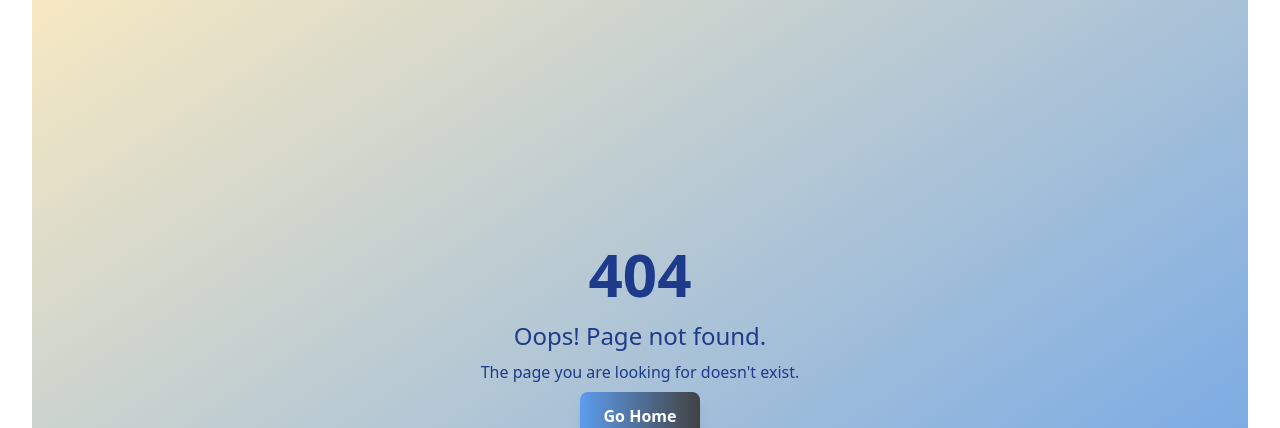
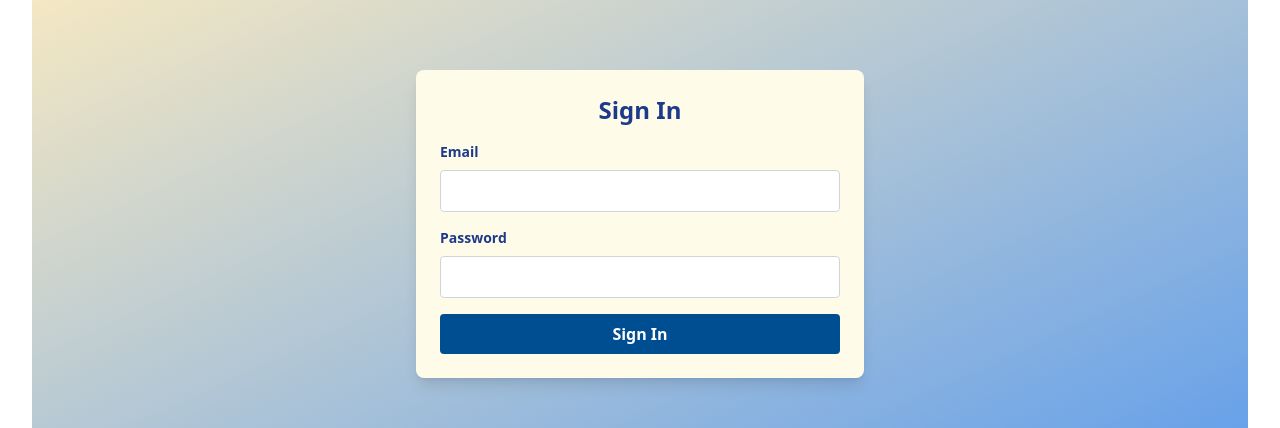
Before and after one commit to alimransahin/SwiftCar-frontend, a React (Vite) app: page /signin in a window 1280 px wide. Shown: the part 270-698 px from the top of the page. Built offline with nearby package versions, Linux system fonts and the light colour scheme.

Commit message:
sign in successfyll

```diff
--- a/package.json
+++ b/package.json
@@ -29,6 +29,8 @@
   },
   "devDependencies": {
     "@eslint/js": "^9.9.0",
+    "@types/jwt-decode": "^3.1.0",
+    "@types/node": "^22.5.5",
     "@types/react": "^18.3.3",
     "@types/react-dom": "^18.3.0",
     "@types/react-slick": "^0.23.13",
--- a/src/App.tsx
+++ b/src/App.tsx
@@ -7,7 +7,12 @@ const App = () => {
   return (
     <div className="min-h-screen w-full">
       <MainLayout />
-      <ToastContainer position="top-center" theme="colored" />
+      <ToastContainer
+        position="top-center"
+        theme="colored"
+        autoClose={2000}
+        pauseOnHover={false}
+      />
     </div>
   );
 };
--- a/src/components/Navbar.tsx
+++ b/src/components/Navbar.tsx
@@ -1,9 +1,10 @@
-import { ShoppingCart, Menu, X, Heart } from "lucide-react";
+import { Menu, X } from "lucide-react";
 import { useState } from "react";
 import { Link } from "react-router-dom";
 import { useAppSelector } from "../redux/hooks";
 
 const Header = () => {
+  const token = localStorage.getItem("accessToken");
   const menu = [
     { name: "Home", link: "/" },
     // { name: "Products", link: "/products" },
@@ -18,7 +19,6 @@ const Header = () => {
     setIsMenuOpen(!isMenuOpen);
   };
 
-  const cartItems = useAppSelector((store) => store.cart.products);
   return (
     <header className="bg-gradient-to-r from-primary via-blue-400 to-accent text-white rounded-sm px-3">
       <nav className="container mx-auto flex items-center justify-between space-x-10 py-2 md:py-4 ">
@@ -57,7 +57,7 @@ const Header = () => {
           <li className="relative">
             <Link
               className=" p-1 inline-block border-b-4 border-transparent  hover:border-white transition duration-500 text-lg font-bold text-center"
-              to={"/cart"}
+              to={"/signin"}
             >
               Log In
             </Link>
@@ -65,7 +65,7 @@ const Header = () => {
           <li className="relative">
             <Link
               className=" p-1 inline-block border-b-4 border-transparent  hover:border-white transition duration-500 text-lg font-bold text-center"
-              to={"/cart"}
+              to={"/signup"}
             >
               Sing Up
             </Link>
--- /dev/null
+++ b/src/pages/SignIn.tsx
@@ -0,0 +1,84 @@
+import React from "react";
+import { useDispatch, useSelector } from "react-redux";
+import { RootState } from "../redux/store";
+import { setFormField } from "../redux/features/authSlice";
+import { useSigninMutation } from "../redux/api/authApi";
+import { toast } from "react-toastify";
+import { useNavigate } from "react-router-dom";
+
+const SignIn = () => {
+  const dispatch = useDispatch();
+  const formData = useSelector((state: RootState) => state.auth);
+  const navigate = useNavigate();
+
+  // Hook for the signup mutation
+  const [signin, { isLoading }] = useSigninMutation();
+
+  const handleChange = (
+    e: React.ChangeEvent<HTMLInputElement | HTMLSelectElement>
+  ) => {
+    const { name, value } = e.target;
+    dispatch(setFormField({ field: name as keyof typeof formData, value }));
+  };
+
+  const handleSubmit = async (e: React.FormEvent) => {
+    e.preventDefault();
+
+    try {
+      const response = await signin(formData).unwrap();
+      localStorage.setItem("accessToken", response.token);
+      toast.success("Sign In successful!");
+      navigate("/");
+    } catch (err: any) {
+      console.log(err);
+      toast.error(err?.data?.message);
+    }
+  };
+
+  return (
+    <div className="bg-gradient-to-br from-[#f8bf304d] to-primary text-blue-900 text-center flex items-center justify-center py-16">
+      <form
+        onSubmit={handleSubmit}
+        className="bg-yellow-50 p-6 rounded-lg shadow-lg w-full max-w-md my-16 text-start"
+      >
+        <h2 className="text-2xl font-bold mb-4 text-center">Sign In</h2>
+
+        {/* Email */}
+        <div className="mb-4">
+          <label className="block text-sm font-semibold mb-2">Email</label>
+          <input
+            type="email"
+            name="email"
+            value={formData.email}
+            onChange={handleChange}
+            className="w-full p-2 border border-gray-300 rounded"
+            required
+          />
+        </div>
+
+        {/* Password */}
+        <div className="mb-4">
+          <label className="block text-sm font-semibold mb-2">Password</label>
+          <input
+            type="password"
+            name="password"
+            value={formData.password}
+            onChange={handleChange}
+            className="w-full p-2 border border-gray-300 rounded"
+            required
+          />
+        </div>
+
+        <button
+          type="submit"
+          className="w-full bg-[#004e92] text-white font-bold py-2 px-4 rounded hover:bg-[#003b73]"
+          disabled={isLoading}
+        >
+          {isLoading ? "Submitting..." : "Sign In"}
+        </button>
+      </form>
+    </div>
+  );
+};
+
+export default SignIn;
--- a/src/pages/SignUp.tsx
+++ b/src/pages/SignUp.tsx
@@ -1,11 +1,19 @@
-import React from "react";
+import React, { useState } from "react";
 import { useDispatch, useSelector } from "react-redux";
 import { RootState } from "../redux/store";
 import { setFormField } from "../redux/features/authSlice";
+import { useSignupMutation } from "../redux/api/authApi";
+import { toast } from "react-toastify";
+import { useNavigate } from "react-router-dom";
 
 const Signup = () => {
   const dispatch = useDispatch();
   const formData = useSelector((state: RootState) => state.auth);
+  const [passwordError, setPasswordError] = useState<string>("");
+  const navigate = useNavigate();
+
+  // Hook for the signup mutation
+  const [signup, { isLoading }] = useSignupMutation();
 
   const handleChange = (
     e: React.ChangeEvent<HTMLInputElement | HTMLSelectElement>
@@ -14,17 +22,33 @@ const Signup = () => {
     dispatch(setFormField({ field: name as keyof typeof formData, value }));
   };
 
-  const handleSubmit = (e: React.FormEvent) => {
+  const handleSubmit = async (e: React.FormEvent) => {
     e.preventDefault();
-    console.log("Form submitted:", formData);
-    // Dispatch signup or save action here
+
+    // Check if passwords match
+    if (formData.password !== formData.cpassword) {
+      setPasswordError("Password and Confirm Password not matched");
+      return;
+    }
+
+    setPasswordError("");
+
+    const { cpassword, ...submittedData } = formData;
+
+    try {
+      await signup(submittedData).unwrap();
+      toast.success("Signup successful!");
+      navigate("/signin");
+    } catch (err: any) {
+      toast.error(err?.data?.message);
+    }
   };
 
   return (
-    <div className="   bg-gradient-to-br from-[#f8bf304d] to-primary text-blue-900 text-center flex items-center justify-center min-h-screen ">
+    <div className="bg-gradient-to-br from-[#f8bf304d] to-primary text-blue-900 text-center flex items-center justify-center min-h-screen">
       <form
         onSubmit={handleSubmit}
-        className="bg-yellow-50 p-6 rounded-lg shadow-lg w-full max-w-md my-16"
+        className="bg-yellow-50 p-6 rounded-lg shadow-lg w-full max-w-md my-16 text-start"
       >
         <h2 className="text-2xl font-bold mb-4 text-center">Sign Up</h2>
 
@@ -82,6 +106,24 @@ const Signup = () => {
           />
         </div>
 
+        {/* Confirm Password */}
+        <div className="mb-4">
+          <label className="block text-sm font-semibold mb-2">
+            Confirm Password
+          </label>
+          <input
+            type="password"
+            name="cpassword"
+            value={formData.cpassword}
+            onChange={handleChange}
+            className="w-full p-2 border border-gray-300 rounded"
+            required
+          />
+          {passwordError && (
+            <p className="text-red-500 text-sm mt-2">{passwordError}</p>
+          )}
+        </div>
+
         {/* Phone */}
         <div className="mb-4">
           <label className="block text-sm font-semibold mb-2">Phone</label>
@@ -109,8 +151,9 @@ const Signup = () => {
         <button
           type="submit"
           className="w-full bg-[#004e92] text-white font-bold py-2 px-4 rounded hover:bg-[#003b73]"
+          disabled={isLoading}
         >
-          Sign Up
+          {isLoading ? "Submitting..." : "Sign Up"}
         </button>
       </form>
     </div>
--- /dev/null
+++ b/src/redux/api/authApi.ts
@@ -0,0 +1,56 @@
+import { IUser } from "../../utils/interface";
+import { baseApi } from "./baseApi";
+
+// Define your User type (could vary depending on your backend)
+
+const authApi = baseApi.injectEndpoints({
+  endpoints: (builder: any) => ({
+    // Signup user
+    signup: builder.mutation({
+      query: (data: IUser) => ({
+        url: "/auth/signup",
+        method: "POST",
+        body: data,
+      }),
+      invalidatesTags: ["User"], // Invalidate any cached user data
+    }),
+
+    // Login user
+    signin: builder.mutation({
+      query: (data: { email: string; password: string }) => ({
+        url: "/auth/signin",
+        method: "POST",
+        body: data,
+      }),
+
+      invalidatesTags: ["User"], // Invalidate any cached user data
+    }),
+
+    // Get current user (e.g., from a token or session)
+    getCurrentUser: builder.query({
+      query: () => ({
+        url: "/auth/me",
+        method: "GET",
+      }),
+      providesTags: ["User"], // Cache the current user data
+    }),
+
+    // Logout user
+    logout: builder.mutation({
+      query: () => ({
+        url: "/auth/logout",
+        method: "POST",
+      }),
+      invalidatesTags: ["User"], // Invalidate the user data cache after logging out
+    }),
+  }),
+});
+
+export const {
+  useSignupMutation,
+  useSigninMutation,
+  useGetCurrentUserQuery,
+  useLogoutMutation,
+} = authApi;
+
+export default authApi;
--- a/src/redux/api/baseApi.ts
+++ b/src/redux/api/baseApi.ts
@@ -4,8 +4,8 @@ export const baseApi = createApi({
   reducerPath: "baseApi",
 
   baseQuery: fetchBaseQuery({
-    // baseUrl: "http://localhost:5000/",
-    baseUrl: "https://rent-car-red.vercel.app/api/",
+    baseUrl: "http://localhost:5000/api",
+    // baseUrl: "https://rent-car-red.vercel.app/api/",
   }),
   endpoints: () => ({}),
 });
--- a/src/redux/features/authSlice.ts
+++ b/src/redux/features/authSlice.ts
@@ -1,19 +1,12 @@
 import { createSlice, PayloadAction } from "@reduxjs/toolkit";
+import { IUser } from "../../utils/interface";
 
-interface UserState {
-  name: string;
-  email: string;
-  role: string;
-  password: string;
-  phone: string;
-  address: string;
-}
-
-const initialState: UserState = {
+const initialState: IUser = {
   name: "",
   email: "",
   role: "user",
   password: "",
+  cpassword: "",
   phone: "",
   address: "",
 };
@@ -24,7 +17,7 @@ const authSlice = createSlice({
   reducers: {
     setFormField: (
       state,
-      action: PayloadAction<{ field: keyof UserState; value: string }>
+      action: PayloadAction<{ field: keyof IUser; value: string }>
     ) => {
       state[action.payload.field] = action.payload.value;
     },
--- a/src/routes/index.tsx
+++ b/src/routes/index.tsx
@@ -3,12 +3,12 @@ import App from "../App";
 import Home from "../pages/Home";
 import AboutUs from "../pages/AboutUs";
 import ContactUs from "../pages/ContactUs";
-import Success from "../pages/checkout/Success";
 import Checkout from "../pages/checkout/checkout";
 import Car from "../pages/Car";
 import CarDetail from "../components/CarDetail";
 import NotFound from "../pages/errorPage/NotFound";
 import Signup from "../pages/SignUp";
+import SignIn from "../pages/SignIn";
 
 export const router = createBrowserRouter([
   {
@@ -48,8 +48,8 @@ export const router = createBrowserRouter([
         element: <Checkout />,
       },
       {
-        path: "/payment",
-        element: <Success />,
+        path: "/signin",
+        element: <SignIn />,
       },
       {
         path: "/signUp",
```
Also changed, not shown: src/utils/interface.ts (+9 -0 lines), 1 other file (tests, documents, lock files or other folders).
